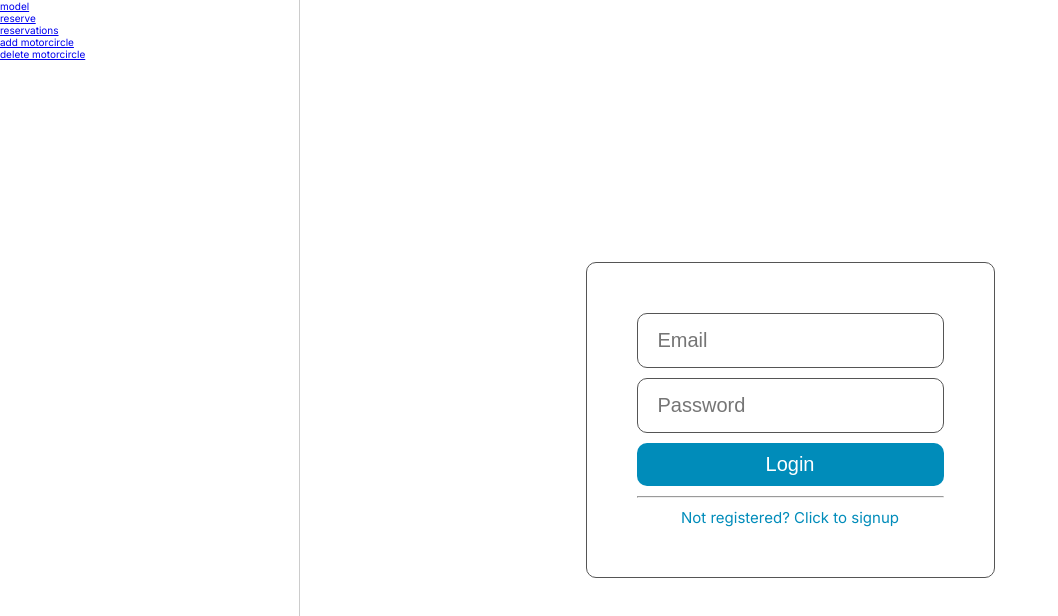
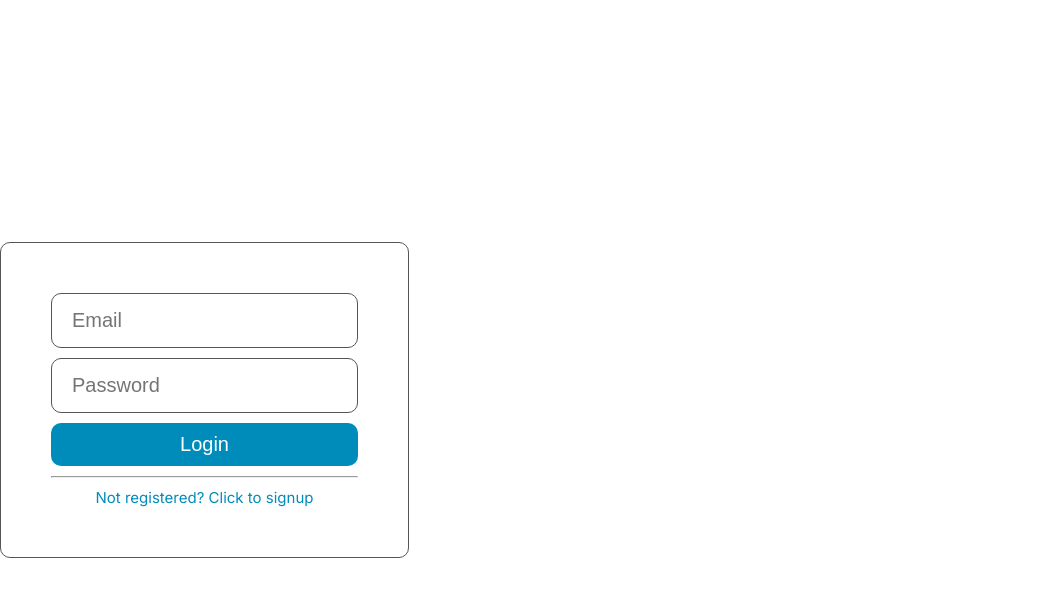
Before and after one commit to zeff96/booking_app, a Next.js app: page / in a window 1280 px wide. Shown: the top 616 px of the page, without its empty margins (0-1058 px from the left). Built offline with nearby package versions, Linux system fonts and the light colour scheme; no server answers.

Commit message:
Remove navbar from root layout to custom layout

```diff
--- a/app/layout.js
+++ b/app/layout.js
@@ -1,6 +1,5 @@
 import { Inter } from "next/font/google";
 import "./globals.css";
-import Navbar from "./components/navbar/navbar";
 const inter = Inter({ subsets: ["latin"] });
 
 export const metadata = {
@@ -11,10 +10,7 @@ export const metadata = {
 export default function RootLayout({ children }) {
   return (
     <html lang="en">
-      <body className={inter.className}>
-        <Navbar />
-        <main className="main">{children}</main>
-      </body>
+      <body className={inter.className}>{children}</body>
     </html>
   );
 }
```
